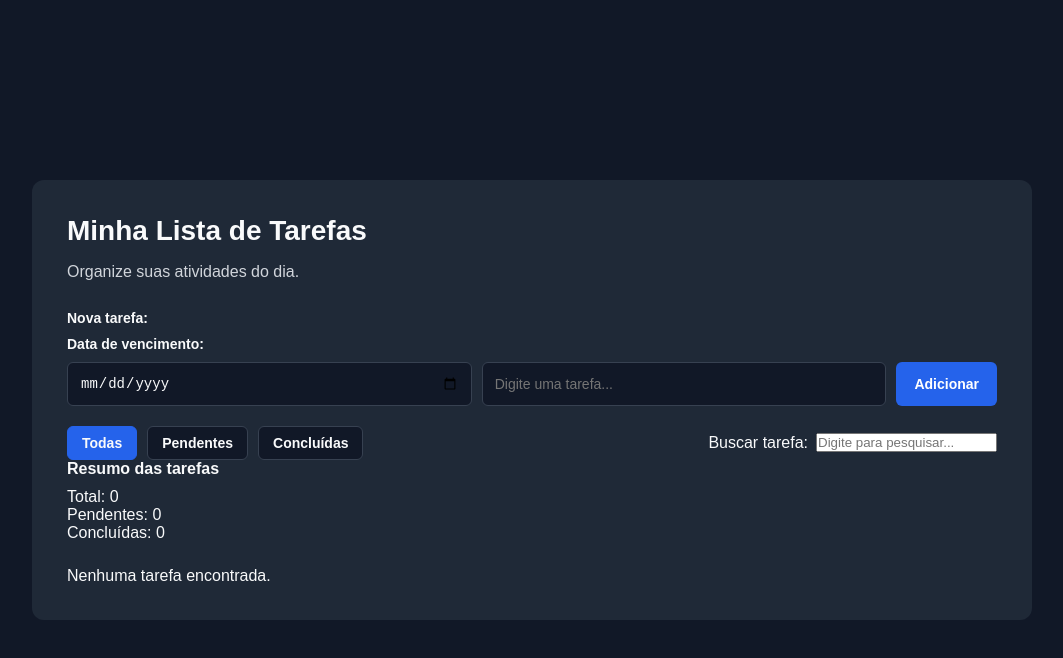
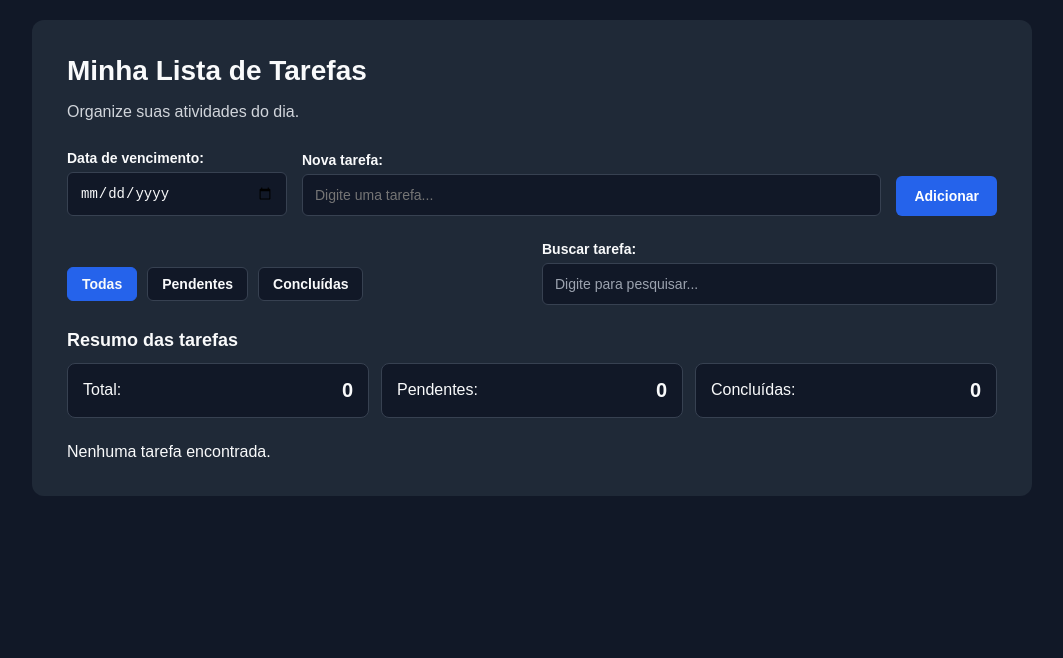
Before and after one commit to EduardoMouta/lista-de-tarefas, a plain HTML site: page index.html in a window 1280 px wide. Shown: the whole page, without its empty margins (108-1171 px from the left). Drawn offline with Linux system fonts and the light colour scheme.

Commit message:
style(layout): improve desktop layout

```diff
--- a/index.html
+++ b/index.html
@@ -15,17 +15,22 @@
       <p class="descricao">Organize suas atividades do dia.</p>
 
       <div class="entrada-tarefa">
-        <label for="campo-tarefa"> Nova tarefa: </label>
+        <div class="campo-data">
           <label for="campo-data">Data de vencimento:</label>
           <input type="date" id="campo-data" />
+        </div>
 
+        <div class="campo-descricao">
+          <label for="campo-tarefa">Nova tarefa:</label>
           <input
             type="text"
             id="campo-tarefa"
             placeholder="Digite uma tarefa..."
           />
+        </div>
 
         <button id="botao-adicionar" type="button">Adicionar</button>
+
         <button id="botao-cancelar" type="button" hidden>Cancelar</button>
       </div>
 
@@ -69,11 +74,21 @@
       <section class="contadores" aria-labelledby="titulo-contadores">
         <h2 id="titulo-contadores">Resumo das tarefas</h2>
 
+        <div class="cards-contadores">
+          <div class="card-contador">
             <p tabindex="0">Total: <span id="total-tarefas">0</span></p>
+          </div>
 
+          <div class="card-contador">
             <p tabindex="0">Pendentes: <span id="tarefas-pendentes">0</span></p>
+          </div>
 
-        <p tabindex="0">Concluídas: <span id="tarefas-concluidas">0</span></p>
+          <div class="card-contador">
+            <p tabindex="0">
+              Concluídas: <span id="tarefas-concluidas">0</span>
+            </p>
+          </div>
+        </div>
       </section>
 
       <div
--- a/style.css
+++ b/style.css
@@ -14,7 +14,7 @@ body {
     min-height: 100vh;
     display: flex;
     justify-content: center;
-    align-items: center;
+    align-items: flex-start;
     padding: 20px;
 }
 
@@ -44,24 +44,36 @@ h1 {
 }
 
 
+
 /* Área de entrada */
 .entrada-tarefa {
-    display: flex;
-    flex-wrap: wrap;
-    gap: 10px;
+    display: grid;
+    grid-template-columns: minmax(180px, 220px) minmax(0, 1fr) auto;
+    align-items: end;
+    gap: 15px;
 }
 
-/* Rótulo do campo */
-.entrada-tarefa label {
-    width: 100%;
+/* Agrupamento dos campos */
+.campo-data,
+.campo-descricao {
+    display: flex;
+    flex-direction: column;
+    gap: 6px;
+    min-width: 0;
+}
+
+/* Rótulos */
+.campo-data label,
+.campo-descricao label {
     color: #f9fafb;
     font-size: 14px;
     font-weight: bold;
 }
 
-/* Campo de texto */
-.entrada-tarefa input {
-    flex: 1;
+/* Campos de entrada */
+.campo-data input,
+.campo-descricao input {
+    width: 100%;
     min-width: 0;
     padding: 12px;
     border: 1px solid #374151;
@@ -70,6 +82,7 @@ h1 {
     color: #f9fafb;
     font-size: 14px;
 }
+
 
 /* Botão */
 button {
@@ -94,9 +107,14 @@ button:hover {
     list-style: none;
 }
 
-
 /* Itens da lista */
 #lista-tarefas li {
+    display: flex;
+    align-items: center;
+    justify-content: space-between;
+    flex-wrap: wrap;
+    gap: 10px;
+
     background-color: #111827;
     color: #f9fafb;
     padding: 15px;
@@ -106,48 +124,11 @@ button:hover {
     overflow-wrap: anywhere;
 }
 
-
-/* Organização dos itens */
-#lista-tarefas li {
-    display: flex;
-    justify-content: space-between;
-    align-items: center;
-    gap: 12px;
-}
-
 /* Texto da tarefa */
 #lista-tarefas li span {
+    flex: 1;
     cursor: pointer;
     overflow-wrap: anywhere;
-}
-
-/* Tarefa concluída */
-#lista-tarefas li.concluida span {
-    text-decoration: line-through;
-    color: #9ca3af;
-}
-
-/* Botão de editar */
-.botao-editar {
-  background-color: #d97706;
-  color: white;
-}
-
-.botao-editar:hover {
-  background-color: #b45309;
-}
-
-/* Botão de excluir */
-.botao-excluir {
-    background-color: #dc2626;
-    padding: 8px 12px;
-    font-size: 12px;
-    flex-shrink: 0;
-}
-
-/* Efeito do botão excluir */
-.botao-excluir:hover {
-    background-color: #b91c1c;
 }
 
 /* Destaque de foco para acessibilidade */
@@ -155,22 +136,6 @@ input:focus-visible,
 button:focus-visible {
     outline: 3px solid #60a5fa;
     outline-offset: 3px;
-}
-
-
-/* Organização das tarefas */
-#lista-tarefas li {
-    display: flex;
-    align-items: center;
-    justify-content: space-between;
-    flex-wrap: wrap;
-    gap: 10px;
-}
-
-/* Texto da tarefa */
-#lista-tarefas li span {
-    flex: 1;
-    overflow-wrap: anywhere;
 }
 
 /* Tarefa concluída */
@@ -185,14 +150,25 @@ button:focus-visible {
     font-size: 12px;
 }
 
-/* Botão concluir */
+/* Botão de editar */
+.botao-editar {
+    background-color: #d97706;
+    color: white;
+}
+
+.botao-editar:hover {
+    background-color: #b45309;
+}
+
+/* Botão de concluir */
 .botao-concluir {
     background-color: #2563eb;
 }
 
-/* Botão excluir */
+/* Botão de excluir */
 .botao-excluir {
     background-color: #dc2626;
+    flex-shrink: 0;
 }
 
 .botao-excluir:hover {
@@ -201,25 +177,55 @@ button:focus-visible {
 
 /* Agrupamento de filtros e busca */
 .filtros-busca {
-  display: flex;
-  justify-content: space-between;
-  align-items: center;
-  gap: 15px;
-  margin-top: 20px;
+    display: grid;
+    grid-template-columns: repeat(
+        auto-fit,
+        minmax(min(100%, 320px), 1fr)
+    );
+    align-items: end;
+    gap: 20px;
+    margin-top: 25px;
+}
+
+/* Campo de busca */
+.busca-tarefas {
+    display: flex;
+    flex-direction: column;
+    gap: 6px;
+    width: 100%;
+    min-width: 0;
+}
+
+/* Rótulo da busca */
+.busca-tarefas label {
+    color: #f9fafb;
+    font-size: 14px;
+    font-weight: bold;
+}
+
+/* Caixa de pesquisa */
+.busca-tarefas input {
+    width: 100%;
+    min-width: 0;
+    padding: 12px;
+    border: 1px solid #374151;
+    border-radius: 6px;
+    background-color: #111827;
+    color: #f9fafb;
+    font-size: 14px;
+}
+
+/* Texto de orientação */
+.busca-tarefas input::placeholder {
+    color: #9ca3af;
 }
 
 /* Filtros */
 .filtros {
-  display: flex;
-  flex-wrap: wrap;
-  gap: 10px;
-}
-
-/* Campo de busca */
-.busca-tarefas {
-  display: flex;
-  align-items: center;
-  gap: 8px;
+    display: flex;
+    flex-wrap: wrap;
+    gap: 10px;
+    padding-bottom: 4px;
 }
 
 .filtros button {
@@ -241,9 +247,49 @@ button:focus-visible {
   border-color: #2563eb;
 }
 
+/* Área dos contadores */
+.contadores {
+    margin-top: 25px;
+}
+
+/* Título dos contadores */
 .contadores h2 {
-  font-size: 16px;
-  margin-bottom: 10px;
+    font-size: 18px;
+    margin-bottom: 12px;
+}
+
+/* Organização dos cartões */
+.cards-contadores {
+    display: grid;
+    grid-template-columns: repeat(
+        auto-fit,
+        minmax(min(100%, 180px), 1fr)
+    );
+    gap: 12px;
+}
+
+/* Aparência de cada cartão */
+.card-contador {
+    background-color: #111827;
+    border: 1px solid #374151;
+    border-radius: 8px;
+    padding: 15px;
+}
+
+/* Texto e número */
+.card-contador p {
+    display: flex;
+    justify-content: space-between;
+    align-items: center;
+    gap: 10px;
+    margin: 0;
+}
+
+/* Destaque dos números */
+.card-contador span {
+    font-size: 20px;
+    font-weight: bold;
+    color: #f9fafb;
 }
 
 .leitor-tela {
```
Lines whose indentation alone changed are shown as unchanged.
